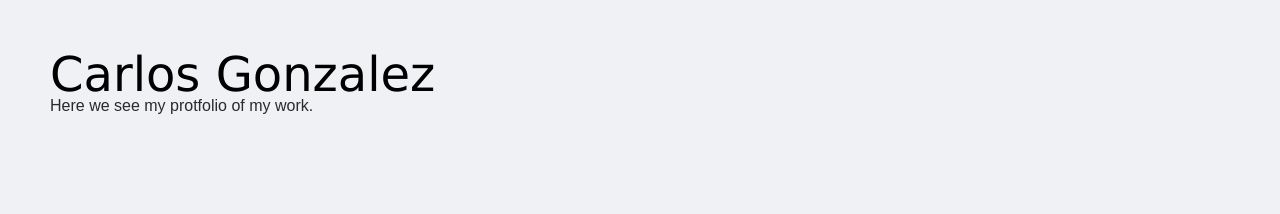
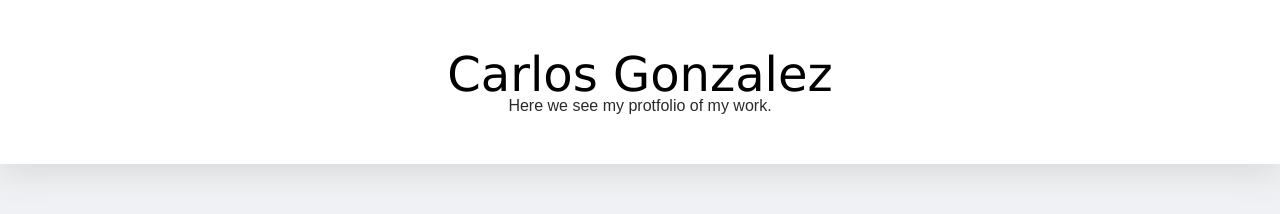
Before and after one commit to carlosgonzalez96/carlosgonzalez96.github.io, a plain HTML site: page index.html in a window 1280 px wide. Drawn offline with Linux system fonts and the light colour scheme.

Commit message:
box-shadow added on header

```diff
--- a/index.html
+++ b/index.html
@@ -9,6 +9,9 @@
     <div id="main" role="main">
       <h1>Carlos Gonzalez</h1>
       <p>Here we see my protfolio of my work.</p>
+      <div id="content">
+
+      </div>
     </div>
   </body>
 </html>
--- a/screen.css
+++ b/screen.css
@@ -56,9 +56,16 @@ a {
     color: #009ce0; }
 
 #main {
-  padding: 50px; }
+    padding: 50px;
+    background: #FFFFFF;
+    box-shadow: 0px 10px 30px #dbdbdb;
+}
+p{
+    text-align: center;
+}
 h1{
     color: #000000;
     font-family: verdana;
     font-size: 3em;
+    text-align: center;
 }
```
